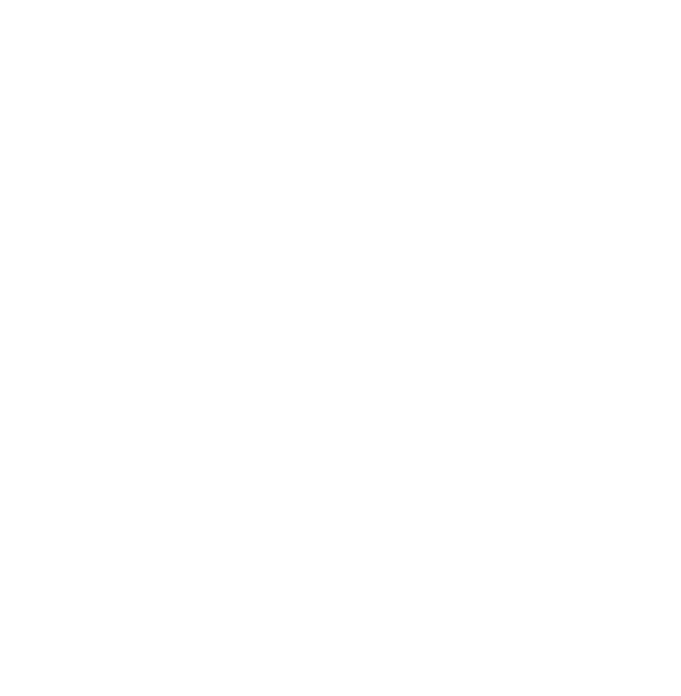
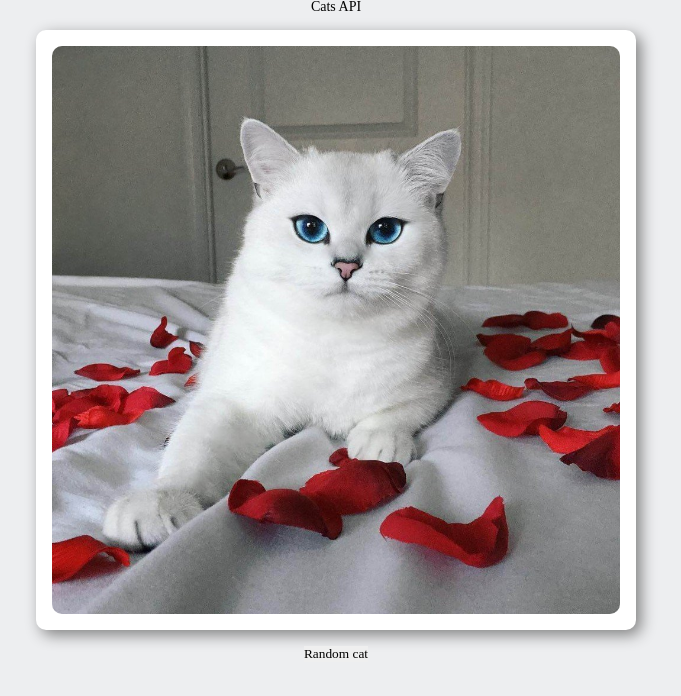
Before and after one commit to LiiaZubova07/API-Fetch, a plain HTML site: page index.html in a window 1280 px wide. Shown: the whole page, without its empty margins (304-985 px from the left). Drawn offline with Linux system fonts and the light colour scheme.

Commit message:
add html + part of css

```diff
--- a/css/style.css
+++ b/css/style.css
@@ -15,3 +15,30 @@ ul li{list-style: none;}
 img{vertical-align: top;}
 h1,h2,h3,h4,h5,h6{font-size:inherit;font-weight: inherit;}
 /*--------------------*/
+
+body {
+background-color: #edeef0;
+}
+.container {
+	display: flex;
+	justify-content: center;
+	flex-direction: column;
+	align-items: center;
+}
+
+.card {
+max-width: 600px;
+padding: 16px;
+background-color: white;
+margin: 16px;
+border-radius: 10px;
+box-shadow: 5px 5px 15px grey;
+}
+.img {
+height: 100%;
+width: 100%;
+border-radius: 10px;
+}
+.btn {
+
+}
--- a/index.html
+++ b/index.html
@@ -17,6 +17,14 @@
 
 <body>
 
+<div class="container">
+	<h2>Cats API</h2>
+	<div class="card">
+		<img src="./img/cat1.jpg" alt="cat" class="img">
+			</div>
+			<button class="btn" type="button">Random cat</button>
+</div>
+
 </body>
 
 <!--Подключаем js-->
```
